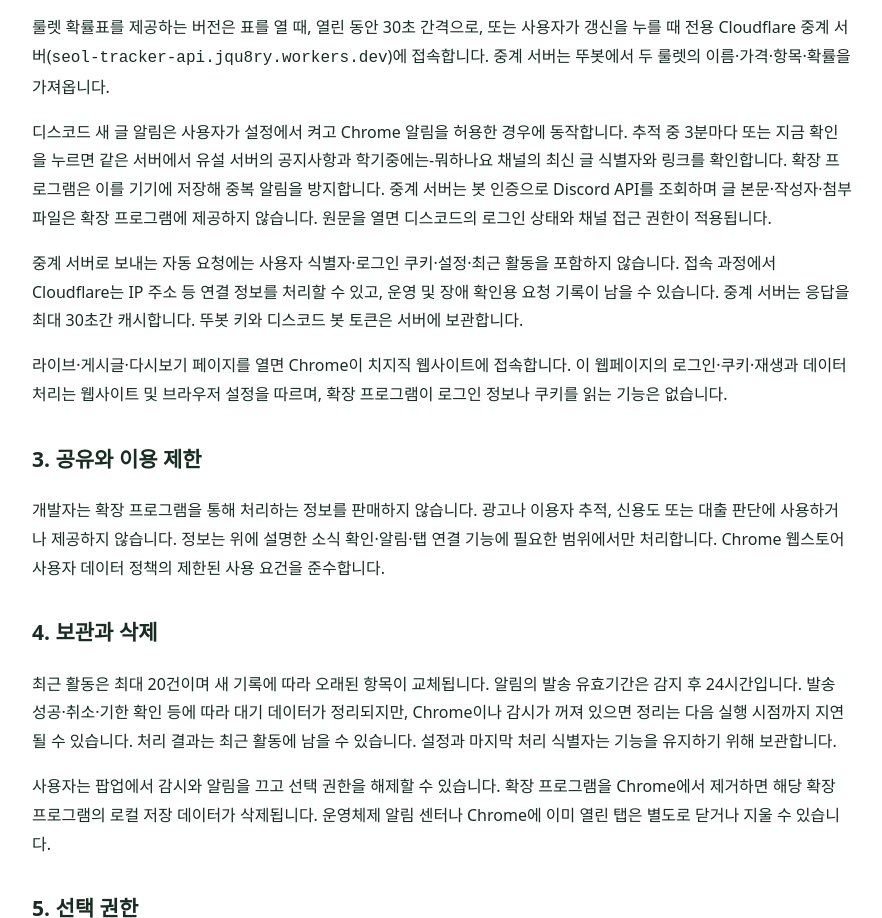
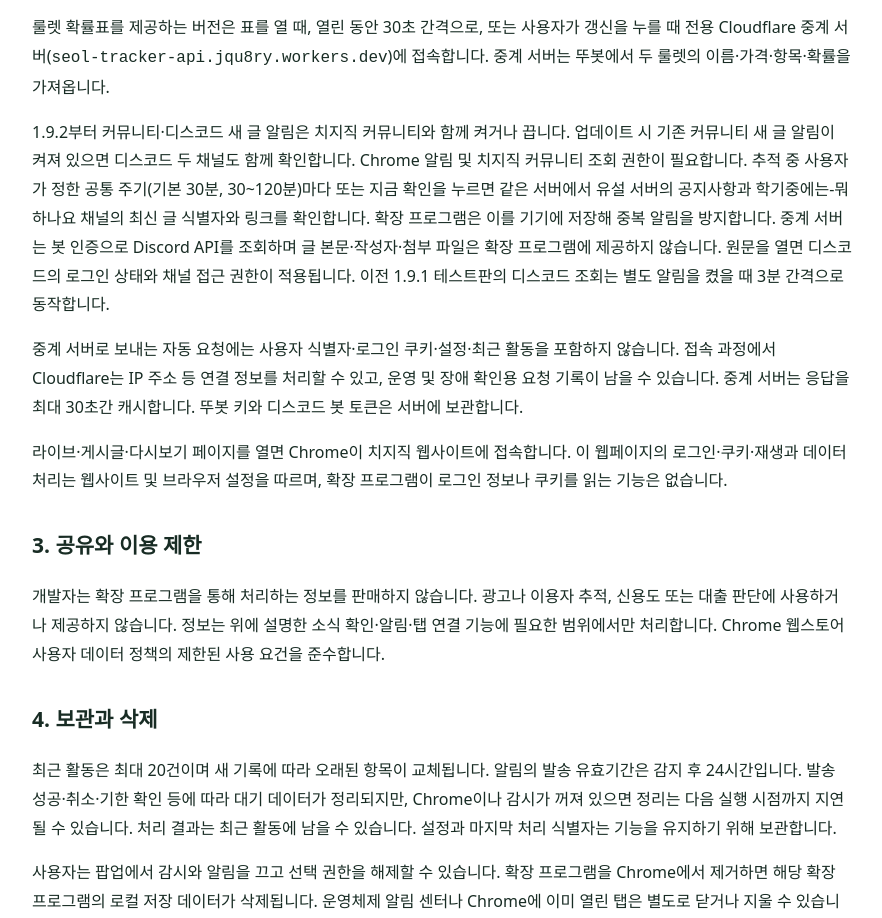
Before and after one commit to jqu8ry/kkosunnae-tracker, a plain HTML site: page privacy-policy.html in a window 1280 px wide. Shown: the part 783-1701 px from the top of the page, without its empty margins (198-1080 px from the left). Drawn offline with Linux system fonts and the light colour scheme.

Commit message:
1.9.2의 커뮤니티·디스코드 통합 알림 및 기본 조회 간격 반영

```diff
--- a/privacy-policy.html
+++ b/privacy-policy.html
@@ -11,7 +11,7 @@
 <h2>2. 저장 위치와 외부 통신</h2><p>설정과 처리 기록은 기기의 Chrome 프로필에 저장됩니다. 확장 프로그램은 개발자 서버로 설정, 활동 기록 또는 탭 주소를 전송하지 않습니다. 광고·분석·추적 도구를 포함하지 않습니다.</p>
 <p>방송과 다시보기는 <code>api.chzzk.naver.com</code>, 커뮤니티는 사용자가 해당 기능을 허용한 경우 <code>apis.naver.com</code>의 공개 API를 HTTPS로 조회합니다. 자동 API 요청에는 로그인 쿠키를 포함하지 않도록 설정돼 있습니다. 요청을 받는 서비스에는 일반적인 인터넷 통신에 필요한 IP 주소 등 연결 정보가 전달될 수 있으며, 해당 서비스의 처리에는 서비스 제공자의 정책이 적용됩니다.</p>
 <p>룰렛 확률표를 제공하는 버전은 표를 열 때, 열린 동안 30초 간격으로, 또는 사용자가 갱신을 누를 때 전용 Cloudflare 중계 서버(<code>seol-tracker-api.jqu8ry.workers.dev</code>)에 접속합니다. 중계 서버는 뚜봇에서 두 룰렛의 이름·가격·항목·확률을 가져옵니다.</p>
-<p>디스코드 새 글 알림은 사용자가 설정에서 켜고 Chrome 알림을 허용한 경우에 동작합니다. 추적 중 3분마다 또는 지금 확인을 누르면 같은 서버에서 유설 서버의 공지사항과 학기중에는-뭐하나요 채널의 최신 글 식별자와 링크를 확인합니다. 확장 프로그램은 이를 기기에 저장해 중복 알림을 방지합니다. 중계 서버는 봇 인증으로 Discord API를 조회하며 글 본문·작성자·첨부 파일은 확장 프로그램에 제공하지 않습니다. 원문을 열면 디스코드의 로그인 상태와 채널 접근 권한이 적용됩니다.</p>
+<p>1.9.2부터 커뮤니티·디스코드 새 글 알림은 치지직 커뮤니티와 함께 켜거나 끕니다. 업데이트 시 기존 커뮤니티 새 글 알림이 켜져 있으면 디스코드 두 채널도 함께 확인합니다. Chrome 알림 및 치지직 커뮤니티 조회 권한이 필요합니다. 추적 중 사용자가 정한 공통 주기(기본 30분, 30~120분)마다 또는 지금 확인을 누르면 같은 서버에서 유설 서버의 공지사항과 학기중에는-뭐하나요 채널의 최신 글 식별자와 링크를 확인합니다. 확장 프로그램은 이를 기기에 저장해 중복 알림을 방지합니다. 중계 서버는 봇 인증으로 Discord API를 조회하며 글 본문·작성자·첨부 파일은 확장 프로그램에 제공하지 않습니다. 원문을 열면 디스코드의 로그인 상태와 채널 접근 권한이 적용됩니다. 이전 1.9.1 테스트판의 디스코드 조회는 별도 알림을 켰을 때 3분 간격으로 동작합니다.</p>
 <p>중계 서버로 보내는 자동 요청에는 사용자 식별자·로그인 쿠키·설정·최근 활동을 포함하지 않습니다. 접속 과정에서 Cloudflare는 IP 주소 등 연결 정보를 처리할 수 있고, 운영 및 장애 확인용 요청 기록이 남을 수 있습니다. 중계 서버는 응답을 최대 30초간 캐시합니다. 뚜봇 키와 디스코드 봇 토큰은 서버에 보관합니다.</p>
 <p>라이브·게시글·다시보기 페이지를 열면 Chrome이 치지직 웹사이트에 접속합니다. 이 웹페이지의 로그인·쿠키·재생과 데이터 처리는 웹사이트 및 브라우저 설정을 따르며, 확장 프로그램이 로그인 정보나 쿠키를 읽는 기능은 없습니다.</p>
 <h2>3. 공유와 이용 제한</h2><p>개발자는 확장 프로그램을 통해 처리하는 정보를 판매하지 않습니다. 광고나 이용자 추적, 신용도 또는 대출 판단에 사용하거나 제공하지 않습니다. 정보는 위에 설명한 소식 확인·알림·탭 연결 기능에 필요한 범위에서만 처리합니다. Chrome 웹스토어 사용자 데이터 정책의 제한된 사용 요건을 준수합니다.</p>
```
